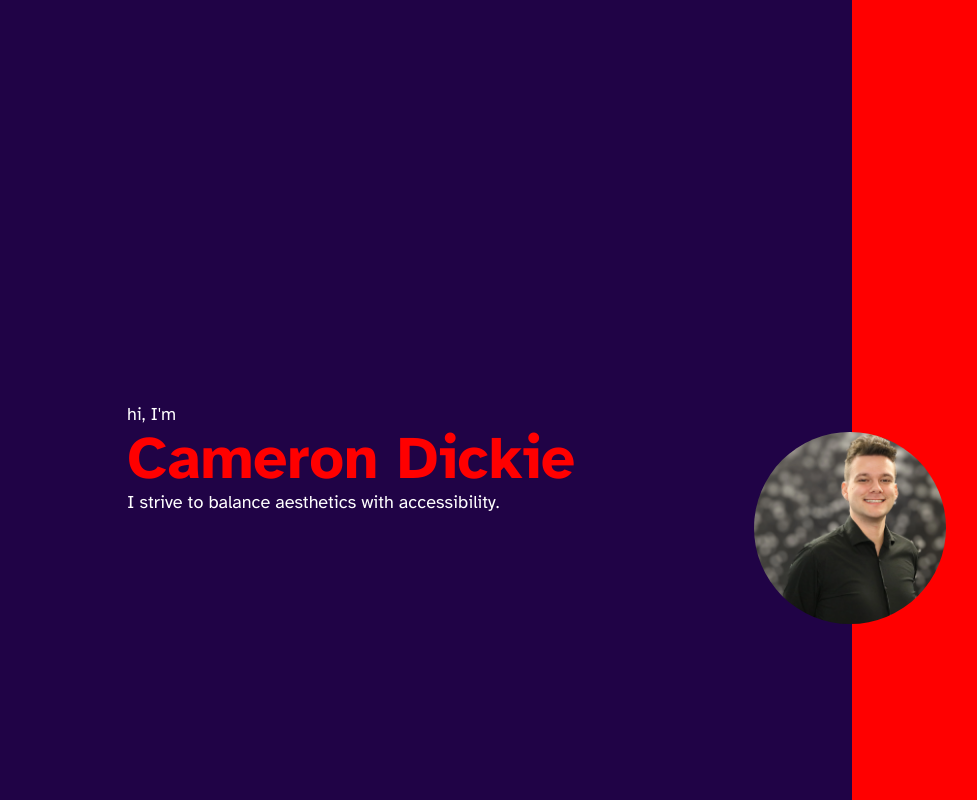
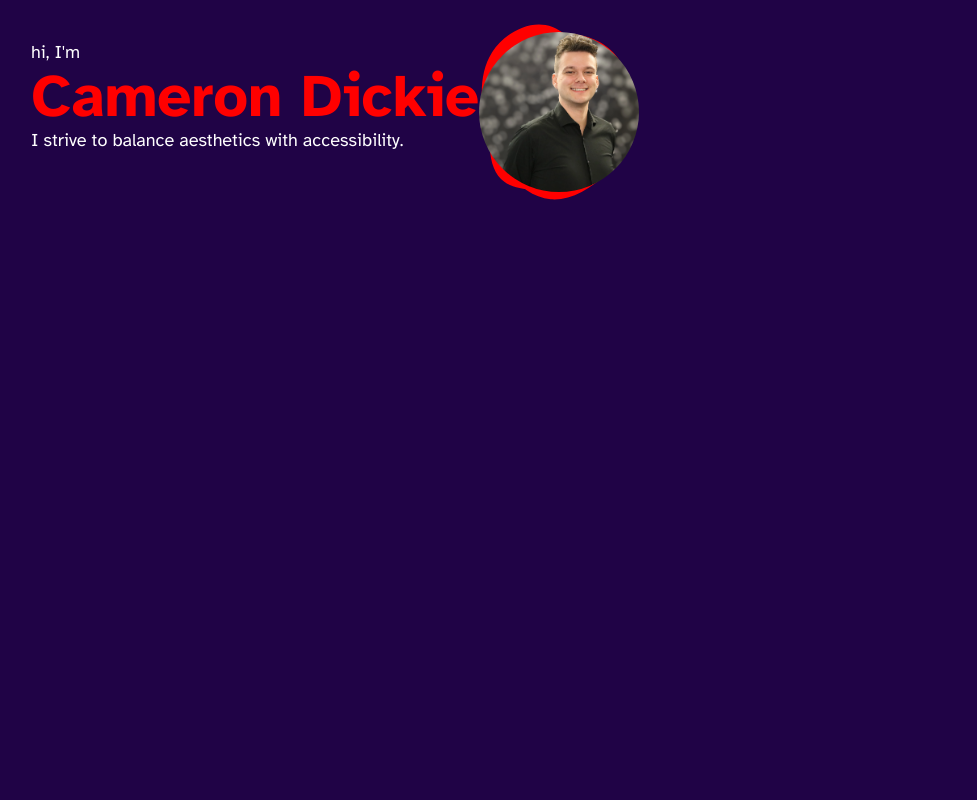
Before and after one commit to CameronDickie/portfolio-2.0, a Next.js app in the folder pf/: page / in a window 1280 px wide. Shown: the whole page, without its empty margins (1-978 px from the left). Built offline with nearby package versions, Linux system fonts and the light colour scheme.

Commit message:
Blobs
added in blob svgs behind the image
needs animations still

```diff
--- a/pf/components/Hero.tsx
+++ b/pf/components/Hero.tsx
@@ -1,39 +1,60 @@
 import React from "react";
 import styles from "../styles/hero.module.css";
 import pfp from "../public/cam.webp";
-
+//xl:w-48 lg:w-48 md:w-36 sm:w-24 xs:w-18 xl:h-48 lg:h-48 md:h-36 sm:h-24 xs:h-18
 const Hero = () => {
   return (
-    <div className="w-screen h-full min-h-hero relative">
-      <div className="h-full flex justify-start">
-        <div
-          id="left"
-          className={`${styles.leftHero_start} bg-cd_purple w-2/3 h-full`}
-        >
-          <div
-            className={`${styles.heroText} lg:ml-32 md:ml-16 ml-8 lg:w-auto md:w-48 w-32`}
-          >
+    <div className="bg-cd_purple w-full h-screen">
+      <div className="w-full flex justify-start items-start md:items-center lg:items-center xl:items-center">
+        <div className="h-48 flex justify-between top-4">
+          <div className="ml-8 my-auto">
             <p className="text-lg text-white font-atkinson_regular">
               hi, I&apos;m
             </p>
-            <p className="lg:text-6xl md:text-4xl text-3xl text-cd_red font-atkinson_bold">
+            <p className="lg:text-6xl md:text-6xl text-5xl text-cd_red font-atkinson_bold">
               Cameron Dickie
             </p>
-            <p className="text-white md:text-lg text-md font-atkinson_regular">
-              {" "}
+            <p className="text-white md:text-lg sm:text-md xs:text-sm font-atkinson_regular">
               I strive to balance aesthetics with accessibility.
             </p>
           </div>
+          <div
+            className={`${styles.viewport} hidden md:block lg:block xl:block mr-8 mt-8`}
+          >
+            <div className={styles.imageContainer}>
+              <img
+                src={pfp.src}
+                className={`${styles.heropfp}`}
+                alt="Profile Picture"
+              />
+            </div>
+            <div id="blobContainer">
+              <svg
+                id="visual"
+                className={styles.blobContainer}
+                viewBox="0 0 900 600"
+                xmlns="http://www.w3.org/2000/svg"
+                version="1.1"
+              >
+                <g transform="translate(463.9657058225241 311.95483178936473)">
+                  <path
+                    id="blob1"
+                    d="M151.4 -163.9C182.5 -120.2 184.8 -60.1 176.8 -8C168.9 44.2 150.7 88.4 119.6 123.4C88.4 158.4 44.2 184.2 -13.3 197.5C-70.7 210.7 -141.4 211.4 -177.1 176.4C-212.8 141.4 -213.4 70.7 -202.3 11.1C-191.2 -48.6 -168.4 -97.1 -132.8 -140.8C-97.1 -184.4 -48.6 -223.2 5.8 -229C60.1 -234.8 120.2 -207.5 151.4 -163.9"
+                    fill="#ff0000"
+                  ></path>
+                </g>
+
+                <g transform="translate(421.82156824588185 309.4979404713732)">
+                  <path
+                    id="blob2"
+                    d="M136.7 -138.4C185.1 -88.4 237.5 -44.2 244.5 7C251.6 58.2 213.1 116.4 164.8 162.1C116.4 207.8 58.2 240.9 4.7 236.2C-48.8 231.5 -97.6 188.9 -129.7 143.2C-161.9 97.6 -177.5 48.8 -185 -7.5C-192.5 -63.9 -192.1 -127.8 -159.9 -177.8C-127.8 -227.8 -63.9 -263.9 -9.8 -254C44.2 -244.2 88.4 -188.4 136.7 -138.4"
+                    fill="#ff0000"
+                  ></path>
+                </g>
+              </svg>
+            </div>
+          </div>
         </div>
-        <div
-          id="right"
-          className={`${styles.rightHero_start} bg-cd_red w-1/3 h-full`}
-        ></div>
-      </div>
-      <div
-        className={`${styles.viewport} w-48 h-48 relative overflow-hidden rounded-full`}
-      >
-        <img src={pfp.src} className={`${styles.heropfp}`}></img>
       </div>
     </div>
   );
--- a/pf/styles/hero.module.css
+++ b/pf/styles/hero.module.css
@@ -1,117 +1,42 @@
-/* cubic-bezier(.67,0,1,.69) */
-/* cubic-bezier(0,.53,.46,.99) */
-/* cubic-bezier(.5,0,.46,.99) */
-.leftHero_start {
-    animation: slide-right 450ms ease-in-out;
-}
-/* .leftHero_middle {
-    animation: bounce-left 250ms cubic-bezier(0,.53,.46,.99)
-}
-.leftHero_end {
-    animation: return-right 250ms cubic-bezier(.5,0,.46,.99)
-} */
-.rightHero_start {
-    animation: slide-left 450ms ease-in-out;
-}
-/* .rightHero_middle {
-    animation: bounce-right 250ms cubic-bezier(0,.53,.46,.99)
-}
-.rightHero_end {
-    animation: return-left 250ms cubic-bezier(.5,0,.46,.99)
-} */
-
-.heroText {
+.viewport {
+    aspect-ratio: 1;
+    width: auto;
+    height: auto;
     position: relative;
-    top: 50%;
-}
-.viewport {
-    position: absolute;
-    left: 33%;
-    right: 0;
-    margin: auto;
-    top: 66%;
-    transform: translate(0%,-50%);
-    animation: slide-up 450ms ease-out, fade-in 450ms ease-out;
-    overflow: hidden; /* Hide anything that goes outside this container */
-    width: 12rem;  /* w-48 in Tailwind */
-    height: 12rem; /* h-48 in Tailwind */
 }
 
 .heropfp {
-    position: absolute;
-    top: 50%;
-    left: 50%;
-    transform: translate(-50%, -50%);
     width: 100%;
     height: 100%;
     object-fit: cover;
-}
-@keyframes fade-in {
-    0% {
-        opacity: 0;
-    }
-    100% {
-        opacity: 1;
-    }
-}
-@keyframes slide-up {
-    0% {
-        transform: translateY(100%)
-    }
-    100% {
-        transform: translateY(-50%)
-    }
-}
-@keyframes slide-right {
-    0% {
-        transform: translateX(-100%);
-    }
-    100% {
-        transform: translateX(0%);
-    }
+    display: block;
+    position: relative;
+    z-index: 1;
 }
 
-@keyframes slide-left {
-    0% {
-        transform: translateX(100%)
-    }
-    100% {
-        transform: translateX(0%)
-    }
+.blobContainer {
+    position: absolute;
+    top: -50%;
+    left: -50%;
+    width: 200%;
+    height: 200%;
+    overflow:visible;
 }
-/*
-@keyframes bounce-left {
-    0% {
-        transform: translateX(0%);
-    }
-    100% {
-        transform: translateX(-33%)
-    }
+.imageContainer {
+    overflow: hidden;
+    aspect-ratio: 1;
+    width: 100%;
+    height: 100%;
+    border-radius: 50%;  /* same as rounded-full */
+    position: relative;  /* so that it contains the absolute positioned image */
 }
 
-@keyframes bounce-right {
-    0% {
-        transform: translateX(0%);
-    }
-    100% {
-        transform: translateX(66%)
-    }
+/* Tablet View */
+@media screen and (min-width: 768px) and (max-width: 991px) {
+    /* Tablet-specific styles here */
 }
 
-@keyframes return-right{
-    0% {
-        transform: translateX(-33%)
-    }
-    100% {
-        transform: translate(0%)
-    }
+/* Mobile View */
+@media screen and (max-width: 767px) {
+    /* Mobile-specific styles here */
 }
-
-@keyframes return-left{
-    0% {
-        transform: translateX(66%)
-    }
-    100% {
-        transform: translate(0%)
-    }
-} */
```
Also changed, not shown: pf/public/blob-haikei(1).svg (added), pf/public/blob-haikei.svg (added).
